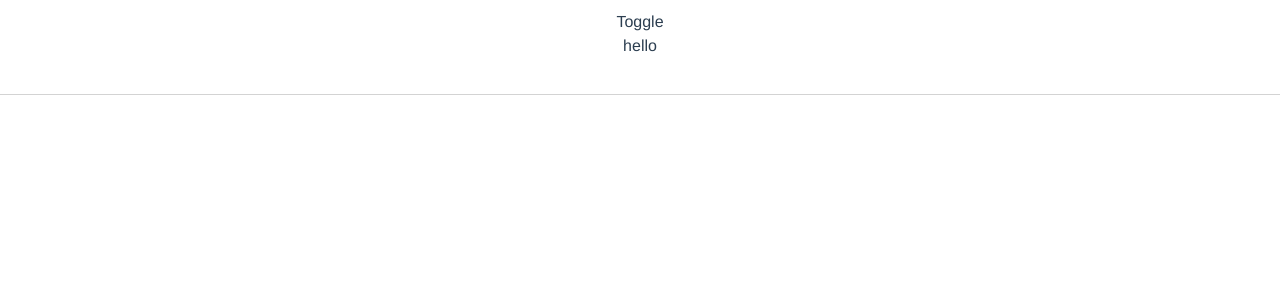
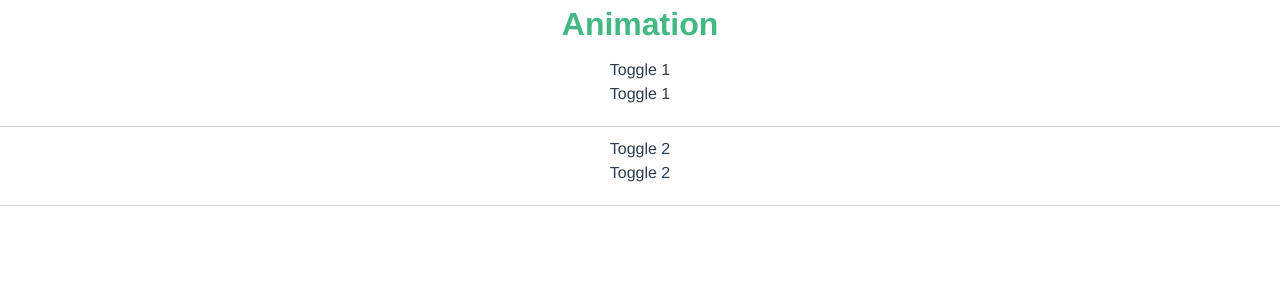
Before and after one commit to kyeongmin21/eventbus-todo, a Vue app: page /animation in a window 1280 px wide. Shown: the top 300 px of the page. Built offline with nearby package versions, Linux system fonts and the light colour scheme.

Commit message:
feat: cubic-bezier 애니메이션 구현

```diff
--- a/src/views/Animation.vue
+++ b/src/views/Animation.vue
@@ -1,9 +1,17 @@
 <template>
   <div>
+    <h1>Animation</h1>
     <section>
-      <button @click="show = !show">Toggle</button>
+      <button @click="show = !show">Toggle 1</button>
       <transition name="fade">
-        <p v-if="show">hello</p>
+        <div v-if="show">Toggle 1</div>
+      </transition>
+    </section>
+
+    <section>
+      <button @click="show2 = !show2">Toggle 2</button>
+      <transition name="slide-fade">
+        <div v-if="show2">Toggle 2</div>
       </transition>
     </section>
   </div>
@@ -14,6 +22,7 @@ export default {
   data() {
     return {
       show: true,
+      show2: true,
     };
   },
   methods: {
@@ -27,4 +36,10 @@ export default {
 
 <style>
 @import "/css/style.css";
+.fade-enter-active, .fade-leave-active { transition: .5s; }
+.fade-enter, .fade-leave-to { opacity: 0;}
+
+.slide-fade-enter-active { transition: all .3s ease; }
+.slide-fade-leave-active { transition: all .8s cubic-bezier(1.0, 0.5, 0.8, 1.0); }
+.slide-fade-enter, .slide-fade-leave-to { transform: translateX(10px); opacity: 0;}
 </style>
```
